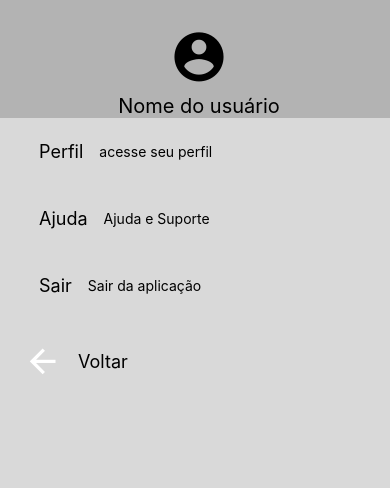
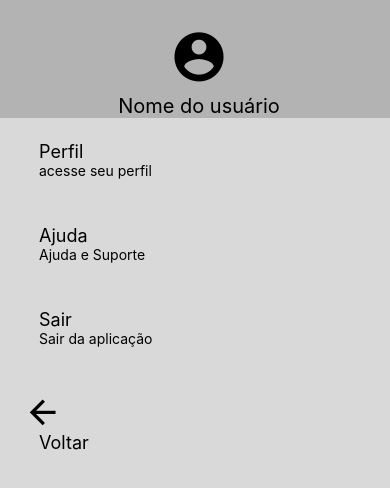
Before and after one commit to LucasTarginos/ProjetoAllfit, a React Native app: screen /Menu in a window 390 px wide. Shown: the top 488 px of the page. Built offline with nearby package versions, Linux system fonts and the light colour scheme.

Commit message:
alteração no menu

```diff
--- a/src/pages/Menu/index.js
+++ b/src/pages/Menu/index.js
@@ -1,20 +1,39 @@
 import React, { useState } from 'react';
 import { useNavigation } from '@react-navigation/native';
-import { View, Text, TouchableOpacity, StyleSheet, ScrollView } from 'react-native';
+import { View, Text, TouchableOpacity, StyleSheet, ScrollView, Alert } from 'react-native';
 import { MaterialCommunityIcons } from '@expo/vector-icons';
 import { widthPercentageToDP as wp, heightPercentageToDP as hp } from 'react-native-responsive-screen';
 import { StatusBar } from 'expo-status-bar';
 
 export default function MenuAmigos() {
   const navigation = useNavigation();
-    const [isVisible, setIsVisible] = useState(false);
-  const toggleTextVisibility = () => {
-    setIsVisible(!isVisible);
+  const [alertVisible, setAlertVisible] = useState(false);
+
+  const showAlert = () => {
+    Alert.alert(
+      'Confirmação',
+      'Deseja sair da aplicação?',
+      [
+        {
+          text: 'Sim',
+          onPress: () => {
+            console.log('Usuário escolheu Sim');
+          },
+        },
+        {
+          text: 'Não',
+          onPress: () => {
+            console.log('Usuário escolheu Não');
+          },
+          style: 'cancel',
+        },
+      ],
+      { cancelable: false }
+    );
   };
 
   return (
     <ScrollView style={styles.container}>
-
       <View style={styles.header}>
         <MaterialCommunityIcons name="account-circle" size={wp('15%')} color="#000" />
         <Text style={styles.userName}>Nome do usuário</Text>
@@ -28,37 +47,33 @@ export default function MenuAmigos() {
         <Text style={styles.ItemText}>Ajuda</Text>
         <Text style={styles.menuItemText}>Ajuda e Suporte</Text>
       </TouchableOpacity>
-      <TouchableOpacity style={styles.menuItem} onPress={toggleTextVisibility}>
+      <TouchableOpacity style={styles.menuItem} onPress={() => setAlertVisible(true)}>
         <Text style={styles.ItemText}>Sair</Text>
         <Text style={styles.menuItemText}>Sair da aplicação</Text>
       </TouchableOpacity>
 
-      {isVisible && (
-	<View  style={styles.help}>
-          <Text style={styles.text}>
-          Deseja sair da aplicação ?
-          </Text>
-
+      {alertVisible && (
+        <View style={styles.help}>
+          <Text style={styles.text}>Deseja sair da aplicação?</Text>
           <View style={styles.buttonContainer}>
-                        <TouchableOpacity style={styles.bhelp}>
+            <TouchableOpacity style={styles.bhelp} onPress={showAlert}>
               <Text style={styles.buttonTexthelp}>Sim</Text>
             </TouchableOpacity>
-                        <TouchableOpacity style={styles.bhelp}>
+            <TouchableOpacity style={styles.bhelp} onPress={() => setAlertVisible(false)}>
               <Text style={styles.buttonTexthelp}>Não</Text>
             </TouchableOpacity>
           </View>
         </View>
       )}
 
-
       <TouchableOpacity style={styles.menuItem} onPress={() => navigation.goBack()}>
-        <MaterialCommunityIcons name="arrow-left" size={wp('10%')} color="#fff" />
+        <MaterialCommunityIcons name="arrow-left" size={wp('10%')} color="#000" />
         <Text style={styles.ItemText}>Voltar</Text>
       </TouchableOpacity>
       <StatusBar style="light" />
     </ScrollView>
   );
-};
+}
 
 const styles = StyleSheet.create({
   container: {
@@ -69,20 +84,18 @@ const styles = StyleSheet.create({
     backgroundColor: '#B3B3B3',
     paddingStart: wp('2%'),
     alignItems: 'center',
-    paddingTop: wp('7%')
+    paddingTop: wp('7%'),
   },
   userName: {
     fontSize: wp('5%'),
     color: '#000',
     marginTop: hp('1%'),
   },
-
   menuItem: {
-    flexDirection: 'row',
-    alignItems: 'center',
+    alignItems: 'left',
     padding: wp('6%'),
   },
-  ItemText:{
+  ItemText: {
     marginLeft: wp('4%'),
     fontSize: wp('4.5%'),
     color: '#000',
@@ -92,7 +105,7 @@ const styles = StyleSheet.create({
     fontSize: wp('3.5%'),
     color: '#000',
   },
-  help:{
+  help: {
     backgroundColor: '#909090',
     width: wp('80%'),
     borderRadius: 10,
@@ -103,41 +116,31 @@ const styles = StyleSheet.create({
     fontSize: wp('1.5%'),
     paddingHorizontal: wp('1%'),
   },
-
-  text:{
+  text: {
     fontSize: wp('4%'),
     fontWeight: 'bold',
     marginTop: hp('1%'),
     marginBottom: hp('1%'),
     textAlign: 'center',
   },
-
-  inputHelp:{
-    borderBottomWidth: 1,
-    height: hp('4%'),
-    marginBottom: hp('2%'),
-    fontSize: wp('3%'),
-    width: '80%',
-  },
   buttonContainer: {
     flexDirection: 'column',
-    marginTop: hp('1%'), // Adapte conforme necessário
+    marginTop: hp('1%'),
     width: wp('80%'),
     paddingHorizontal: wp('5%'),
   },
   bhelp: {
     backgroundColor: '#B3B3B3',
-    width: wp('38%'), // Ajuste conforme necessário
+    width: wp('38%'),
     borderRadius: 4,
-    paddingVertical: hp('2%'), // 2% da altura da tela para o padding vertical
-    marginTop: hp('1%'), // 2% da altura da tela de margem superior
+    paddingVertical: hp('2%'),
+    marginTop: hp('1%'),
     alignItems: 'center',
     alignSelf: 'center',
   },
-
-  buttonTexthelp:{
+  buttonTexthelp: {
     color: '#000',
-    fontSize: wp('3%'), // 4% da largura da tela para o tamanho da fonte
+    fontSize: wp('3%'),
     fontWeight: 'bold',
   },
 });
```
Lines whose indentation alone changed are shown as unchanged.
